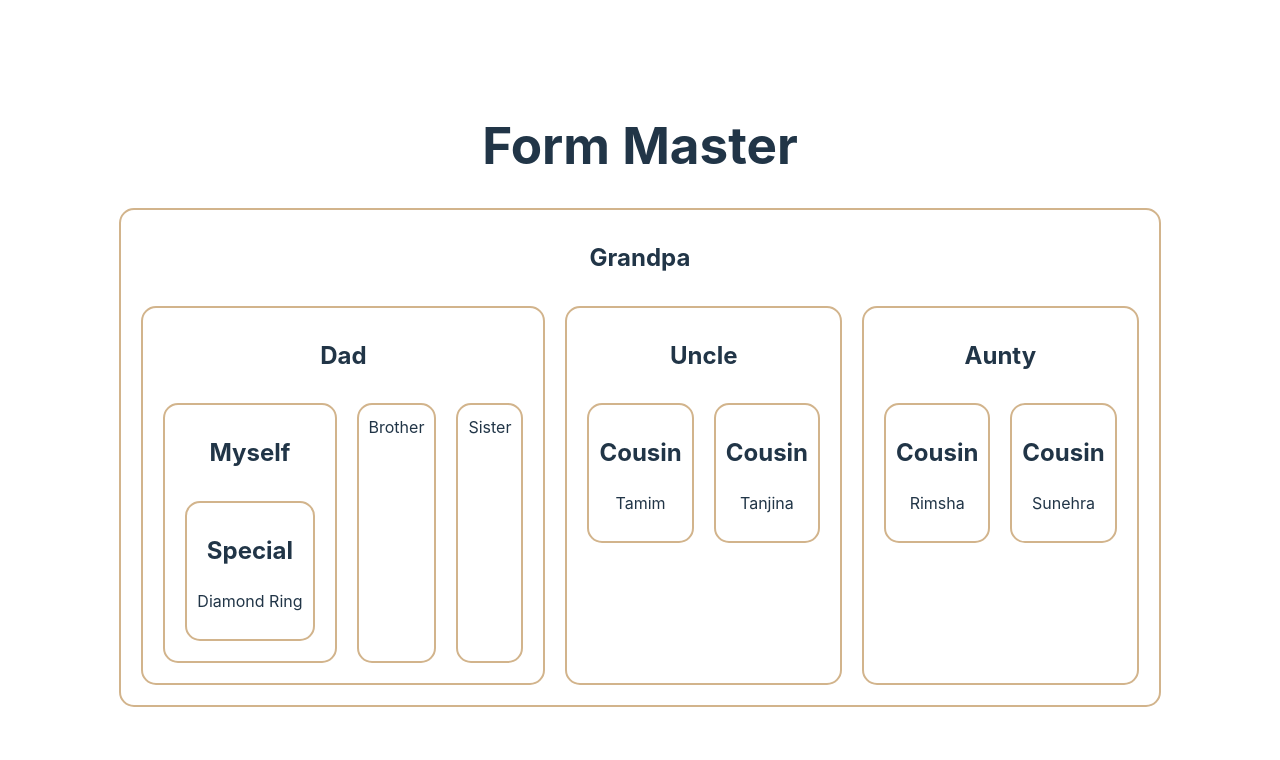
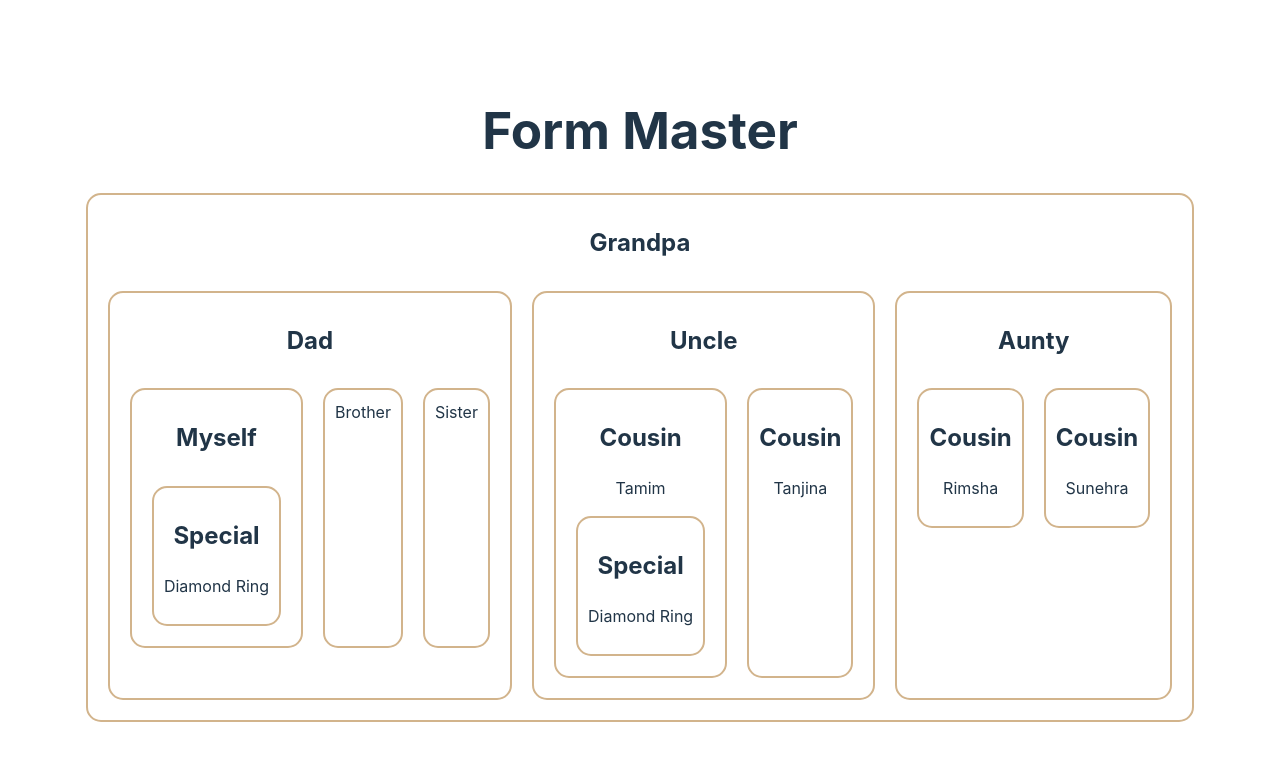
Before and after one commit to shihab4513/form-master, a React (Vite) app: page / in a window 1280 px wide. Shown: the top 760 px of the page. Built offline with nearby package versions, Linux system fonts and the light colour scheme.

Commit message:
In this commit we have learned about about prop drilling how to send value from grandpa to myself and cousing using prop drilling, at the very end we have done some prop drilling alternate context api. but we have not completed it, it might be completed in next commit

```diff
--- a/src/components/Cousin/Cousin.jsx
+++ b/src/components/Cousin/Cousin.jsx
@@ -1,10 +1,17 @@
 import React from 'react'
+import Special from '../Special/Special'
 
-const Cousin = ({name}) => {
+const Cousin = ({name,asset}) => {
   return (
     <div>
         <h2>Cousin</h2>
         <p>{name}</p>
+        <section>
+          {
+            asset && <Special asset={asset}></Special>
+          }
+
+        </section>
     </div>
   )
 }
--- a/src/components/Grandpa/Grandpa.jsx
+++ b/src/components/Grandpa/Grandpa.jsx
@@ -3,17 +3,20 @@ import Dad from '../Dad/Dad'
 import Uncle from '../Uncle/Uncle'
 import Aunty from '../Aunty/Aunty'
 import './Grandpa.css'
-
+import { createContext } from 'react'
+const AssetContext=createContext('Gold');
 const Grandpa = () => {
     const asset='Diamond Ring';
   return (
     <div className='grandpa'>
          <h2>Grandpa</h2>
+        <AssetContext.Provider value='gold'>
         <section className='flex'>
         <Dad asset={asset}></Dad>
-        <Uncle></Uncle>
+        <Uncle asset={asset}></Uncle>
         <Aunty></Aunty>
         </section>
+        </AssetContext.Provider>
 
     </div>
   )
--- a/src/components/Uncle/Uncle.jsx
+++ b/src/components/Uncle/Uncle.jsx
@@ -1,12 +1,12 @@
 import React from 'react'
 import Cousin from '../Cousin/Cousin'
 
-const Uncle = () => {
+const Uncle = ({asset}) => {
   return (
     <div>
         <h2>Uncle</h2>
         <section className='flex'>
-            <Cousin name={'Tamim'}></Cousin>
+            <Cousin asset={asset} name={'Tamim'}></Cousin>
             <Cousin name={'Tanjina'}></Cousin>
 
         </section>
```
